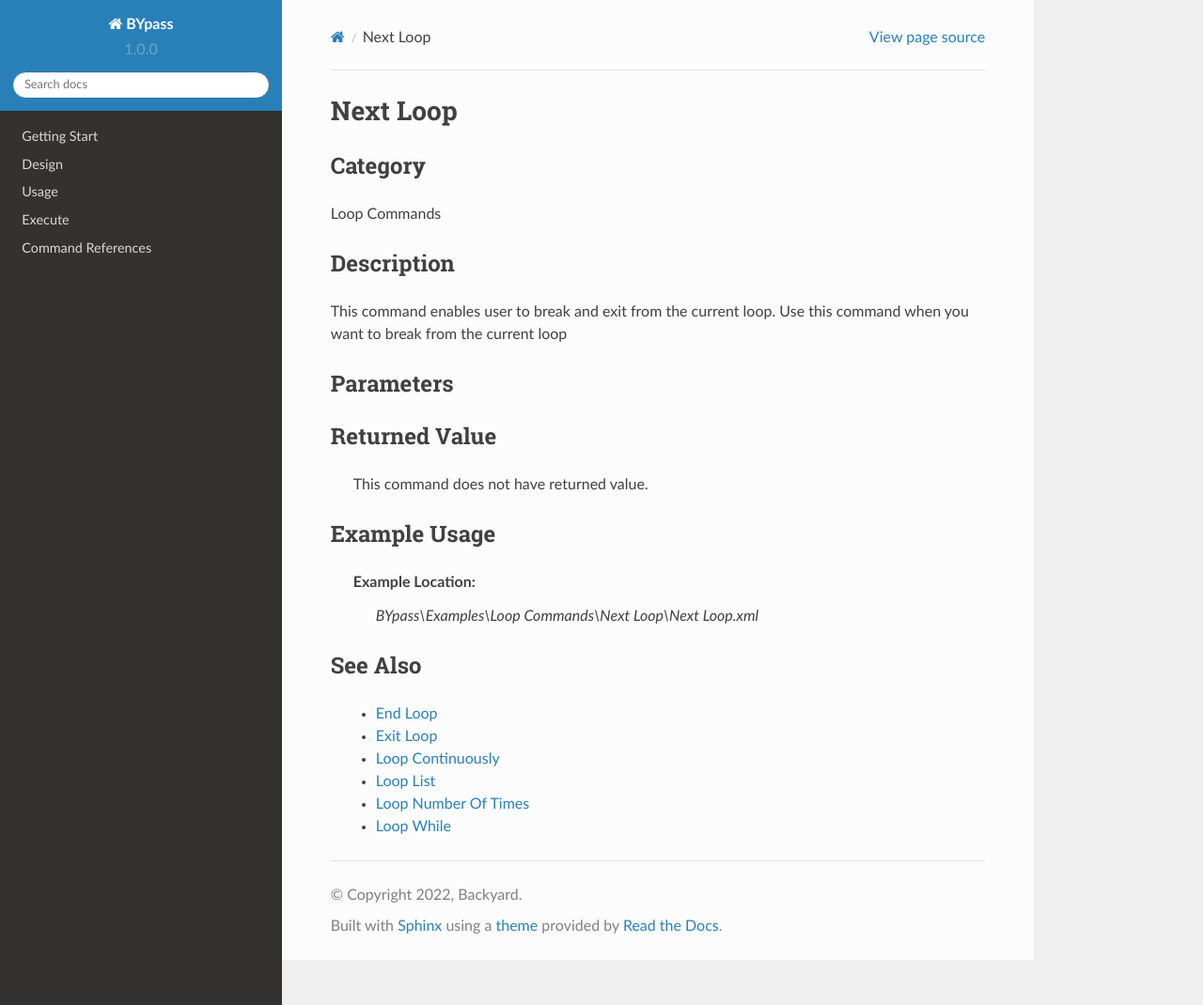
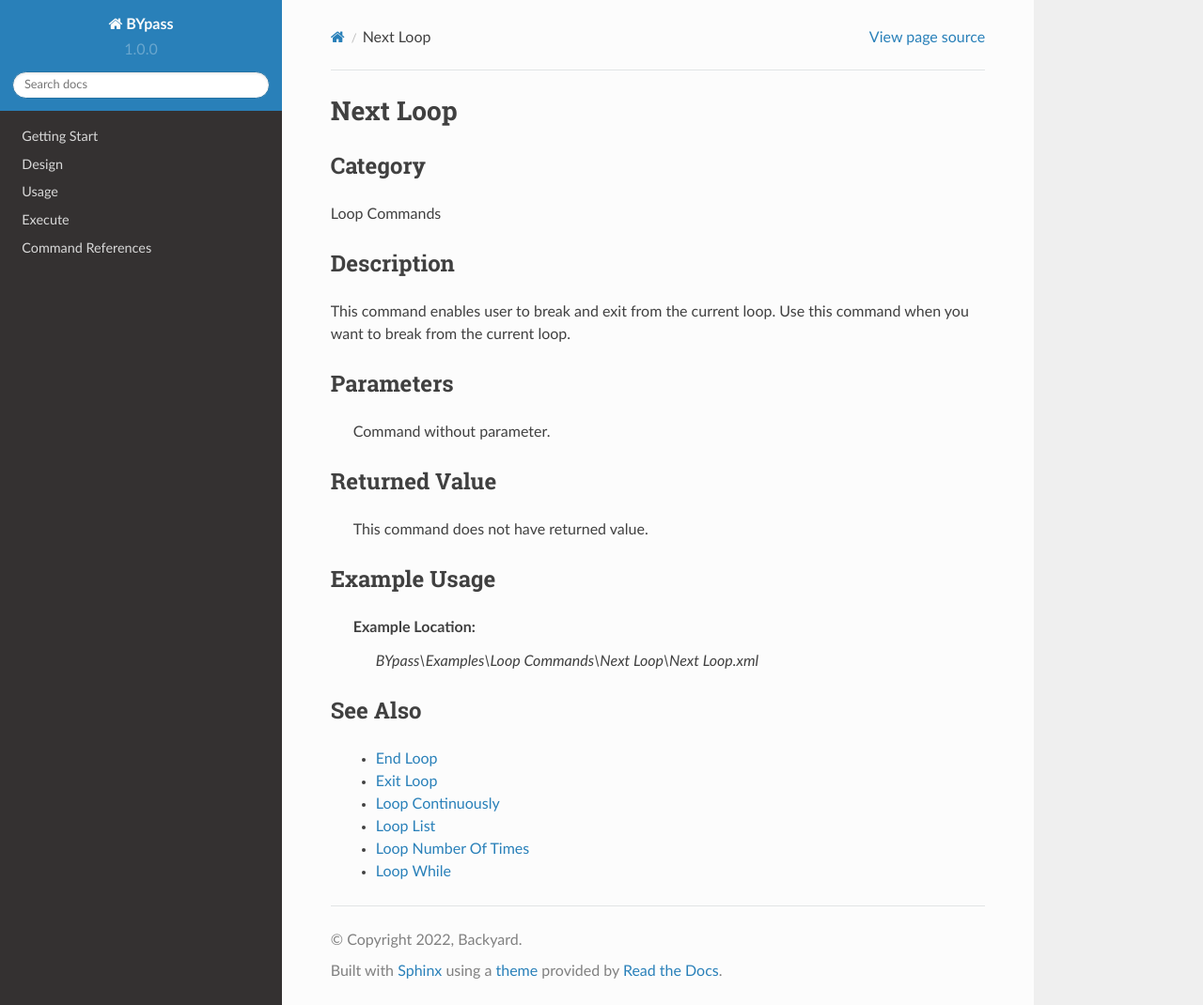
Before and after one commit to stupidmankind/BYpassDoc, a Sphinx documentation site: the page built from docs/source/commands/nextloop.rst, in a window 1280 px wide and 1070 px high. Shown: the whole window at 94% size. Built offline with Sphinx 7.4.7 and the Read the Docs theme 2.0.0, drawn with Linux system fonts in a browser that asks for light colours.

Commit message:
Update nextloop.rst
Edit description

```diff
--- a/docs/source/commands/nextloop.rst
+++ b/docs/source/commands/nextloop.rst
@@ -8,11 +8,11 @@ Loop Commands
 Description
 -----------
 
-This command enables user to break and exit from the current loop. Use this command when you want to break from the current loop
+This command enables user to break and exit from the current loop. Use this command when you want to break from the current loop.
 
 Parameters
 ----------
-
+	Command without parameter.
 
 
 Returned Value
```
